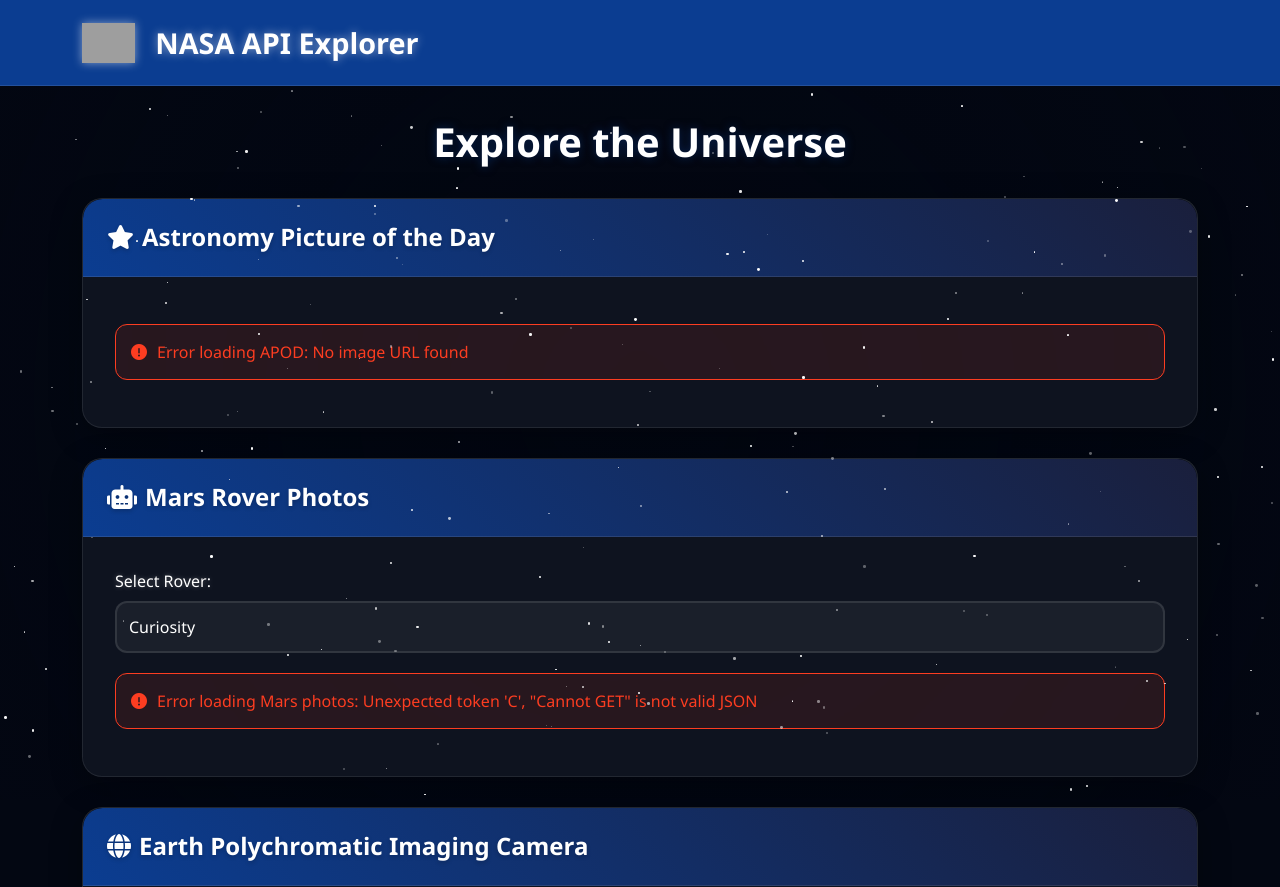
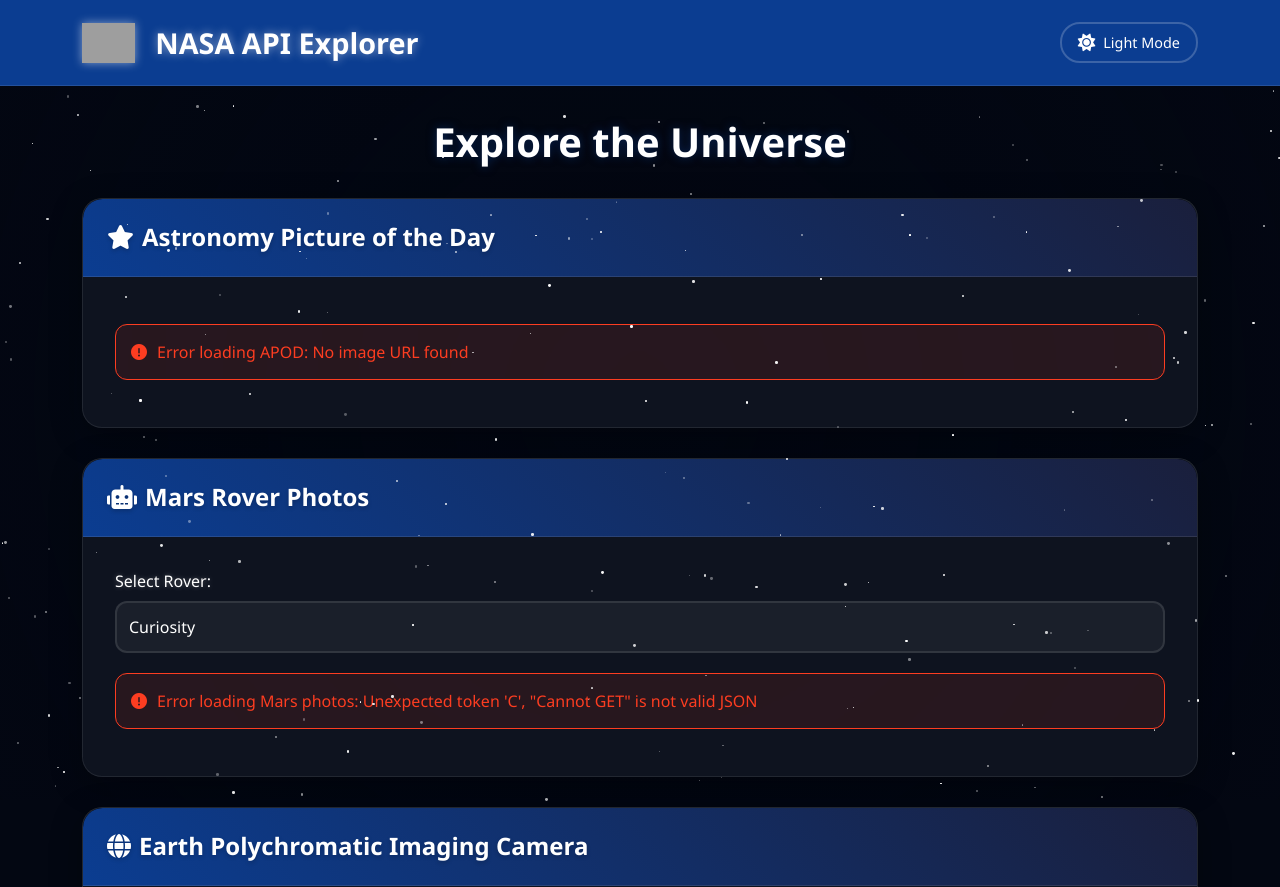
Before and after one commit to Meet00028/nasa--api--explorer, a Flask app: page / in a window 1280 px wide. Shown: the top 887 px of the page. Run offline with Flask 3, Linux system fonts and the light colour scheme; data that the repository does not hold is empty; grey boxes are pictures that could not be loaded.

Commit message:
Add theme toggle functionality with persistent dark/light modes

```diff
--- a/templates/index.html
+++ b/templates/index.html
@@ -15,6 +15,36 @@
             --card-shadow: 0 8px 32px rgba(11, 61, 145, 0.2);
             --card-bg: rgba(13, 18, 30, 0.75);
             --card-border: 1px solid rgba(255, 255, 255, 0.1);
+        }
+
+        :root[data-theme="light"] {
+            --background-color: #FFFFFF;
+            --text-color: #000000;
+            --card-bg: rgba(255, 255, 255, 0.9);
+            --card-shadow: 0 8px 32px rgba(0, 0, 0, 0.1);
+        }
+
+        .theme-toggle {
+            background: none;
+            border: 2px solid rgba(255, 255, 255, 0.2);
+            color: var(--text-color);
+            padding: 8px 16px;
+            border-radius: 20px;
+            cursor: pointer;
+            transition: all 0.3s ease;
+            display: flex;
+            align-items: center;
+            gap: 8px;
+            font-size: 0.9rem;
+        }
+
+        .theme-toggle:hover {
+            background: rgba(255, 255, 255, 0.1);
+            transform: translateY(-2px);
+        }
+
+        .theme-toggle i {
+            font-size: 1.1rem;
         }
 
         @keyframes twinkle {
@@ -37,9 +67,21 @@
             min-height: 100vh;
             position: relative;
             overflow-x: hidden;
+            transition: background-color 0.3s ease;
         }
 
-        body::before {
+        body[data-theme="light"] {
+            background-image: url('https://images.unsplash.com/photo-1451187580459-43490279c0fa?q=80');
+            background-size: cover;
+            background-attachment: fixed;
+            background-position: center;
+        }
+
+        body[data-theme="light"] .star {
+            display: none;
+        }
+
+        body[data-theme="dark"]::before {
             content: '';
             position: fixed;
             top: 0;
@@ -300,13 +342,19 @@
         }
     </style>
 </head>
-<body>
+<body data-theme="dark">
     <nav class="navbar">
         <div class="container">
-            <span class="navbar-brand">
-                <img src="https://www.nasa.gov/wp-content/themes/nasa/assets/images/nasa-logo.svg" alt="NASA Logo" class="nasa-logo">
-                NASA API Explorer
-            </span>
+            <div class="d-flex justify-content-between align-items-center w-100">
+                <span class="navbar-brand">
+                    <img src="https://www.nasa.gov/wp-content/themes/nasa/assets/images/nasa-logo.svg" alt="NASA Logo" class="nasa-logo">
+                    NASA API Explorer
+                </span>
+                <button class="theme-toggle" onclick="toggleTheme()">
+                    <i class="fas fa-moon"></i>
+                    <span class="theme-text">Switch Theme</span>
+                </button>
+            </div>
         </div>
     </nav>
 
@@ -505,24 +553,56 @@
         fetchMarsPhotos();
         fetchEPIC();
 
+        function toggleTheme() {
+            const root = document.documentElement;
+            const body = document.body;
+            const currentTheme = body.getAttribute('data-theme');
+            const newTheme = currentTheme === 'light' ? 'dark' : 'light';
+
+            body.setAttribute('data-theme', newTheme);
+            root.setAttribute('data-theme', newTheme);
+
+            const themeToggle = document.querySelector('.theme-toggle');
+            const icon = themeToggle.querySelector('i');
+            const text = themeToggle.querySelector('.theme-text');
+
+            if (newTheme === 'dark') {
+                icon.className = 'fas fa-sun';
+                text.textContent = 'Light Mode';
+                createStars();
+            } else {
+                icon.className = 'fas fa-moon';
+                text.textContent = 'Dark Mode';
+                removeStars();
+            }
+
+            // Save theme preference
+            localStorage.setItem('theme', newTheme);
+        }
+
+        function removeStars() {
+            const stars = document.querySelectorAll('.star');
+            stars.forEach(star => star.remove());
+        }
+
         function createStars() {
+            removeStars(); // Remove existing stars first
             const body = document.body;
+            if (body.getAttribute('data-theme') === 'light') return;
+
             const numberOfStars = 200;
 
             for (let i = 0; i < numberOfStars; i++) {
                 const star = document.createElement('div');
                 star.className = 'star';
 
-                // Random size between 1 and 3 pixels
                 const size = Math.random() * 2 + 1;
                 star.style.width = `${size}px`;
                 star.style.height = `${size}px`;
 
-                // Random position
                 star.style.left = `${Math.random() * 100}%`;
                 star.style.top = `${Math.random() * 100}%`;
 
-                // Random animation delay and duration
                 star.style.setProperty('--twinkle-delay', `${Math.random() * 4}s`);
                 star.style.setProperty('--twinkle-duration', `${Math.random() * 3 + 2}s`);
 
@@ -530,8 +610,27 @@
             }
         }
 
-        // Call createStars after the page loads
-        window.addEventListener('load', createStars);
+        // Initialize theme from saved preference
+        window.addEventListener('load', () => {
+            const savedTheme = localStorage.getItem('theme') || 'dark';
+            const body = document.body;
+            const root = document.documentElement;
+            const themeToggle = document.querySelector('.theme-toggle');
+            const icon = themeToggle.querySelector('i');
+            const text = themeToggle.querySelector('.theme-text');
+
+            body.setAttribute('data-theme', savedTheme);
+            root.setAttribute('data-theme', savedTheme);
+
+            if (savedTheme === 'dark') {
+                icon.className = 'fas fa-sun';
+                text.textContent = 'Light Mode';
+                createStars();
+            } else {
+                icon.className = 'fas fa-moon';
+                text.textContent = 'Dark Mode';
+            }
+        });
     </script>
 </body>
 </html>
```
